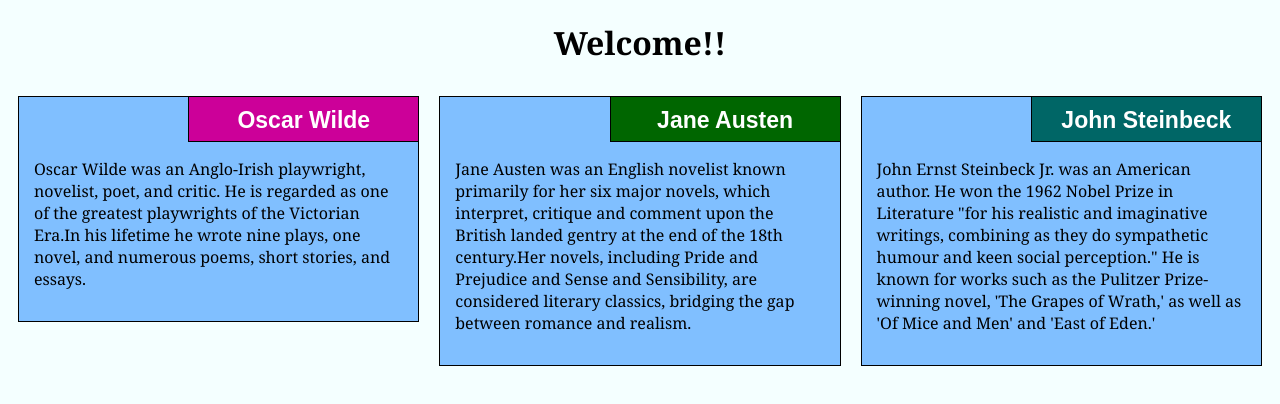
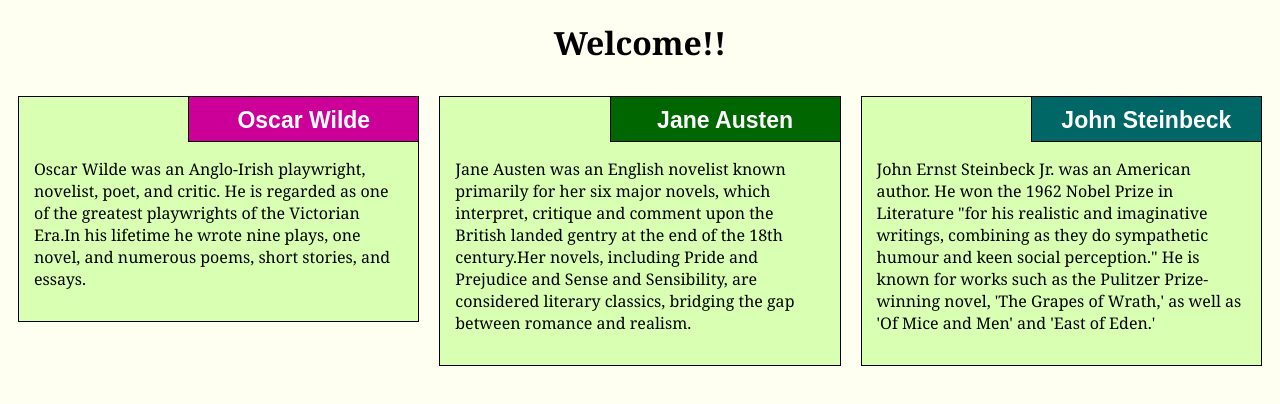
Before and after one commit to rasvii/coursera-test, a plain HTML site: page module2_sol/index.html in a window 1280 px wide. Drawn offline with Linux system fonts and the light colour scheme.

Commit message:
Style updated

```diff
--- a/module2_sol/css/style.css
+++ b/module2_sol/css/style.css
@@ -13,13 +13,13 @@ h1{
 }
 
 body{
-	background-color: #F4FFFF;
+	background-color: #fffff1;
 }
 
 section{
 	margin: 10px;
 	border: 1px solid black;
-	background-color:   #80bfff;
+	background-color:   #d9ffb3;
 	position: relative;
 }
 
```
